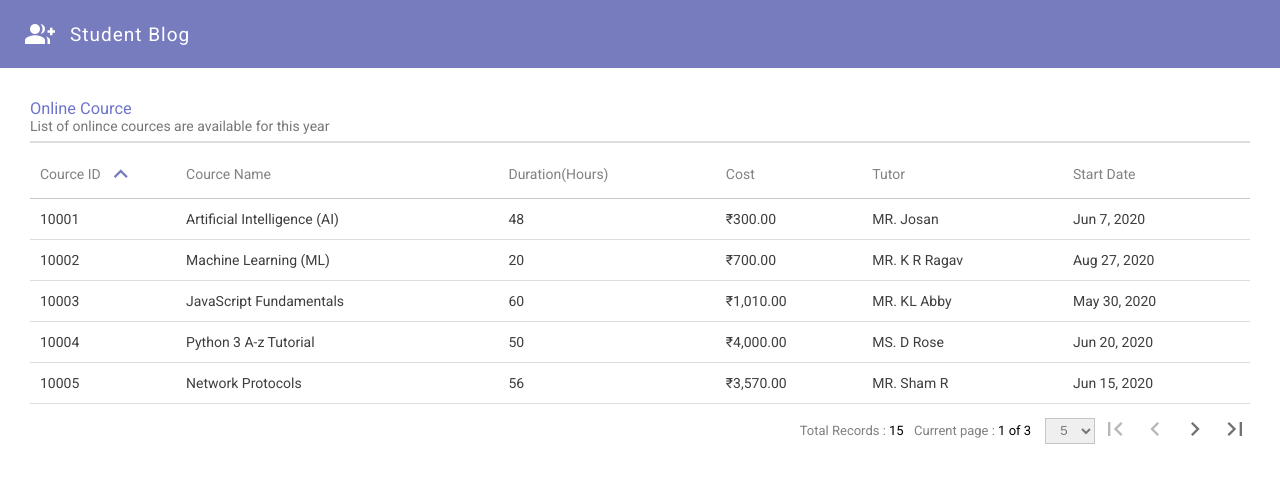
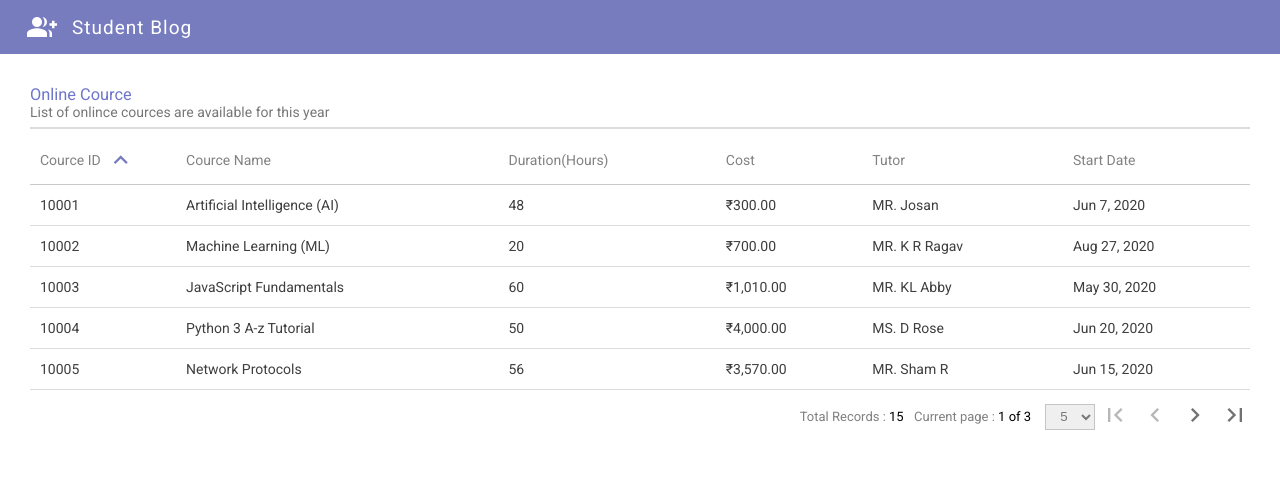
Before and after one commit to PGana/HCLGridView, an Angular app: page / in a window 1280 px wide. Shown: the top 482 px of the page. Built offline with nearby package versions, Linux system fonts and the light colour scheme.

Commit message:
Decrease the tool bar size

```diff
--- a/package.json
+++ b/package.json
@@ -28,9 +28,9 @@
     "@angular-devkit/build-angular": "~0.901.5",
     "@angular/cli": "~9.1.5",
     "@angular/compiler-cli": "~9.1.6",
-    "@types/node": "^12.11.1",
     "@types/jasmine": "~3.5.0",
     "@types/jasminewd2": "~2.0.3",
+    "@types/node": "^12.11.1",
     "codelyzer": "^5.1.2",
     "jasmine-core": "~3.5.0",
     "jasmine-spec-reporter": "~4.2.1",
@@ -39,7 +39,7 @@
     "karma-coverage-istanbul-reporter": "~2.1.0",
     "karma-jasmine": "~3.0.1",
     "karma-jasmine-html-reporter": "^1.4.2",
-    "protractor": "~5.4.3",
+    "protractor": "^7.0.0",
     "ts-node": "~8.3.0",
     "tslint": "~6.1.0",
     "typescript": "~3.8.3"
--- a/src/app/app.component.scss
+++ b/src/app/app.component.scss
@@ -26,4 +26,5 @@
     font-weight: 500 !important;
     color: white;
     font-size: 19px;
+    margin: 12px 2px;
 }
```
Also changed, not shown: 1 other file (tests, documents, lock files or other folders).
